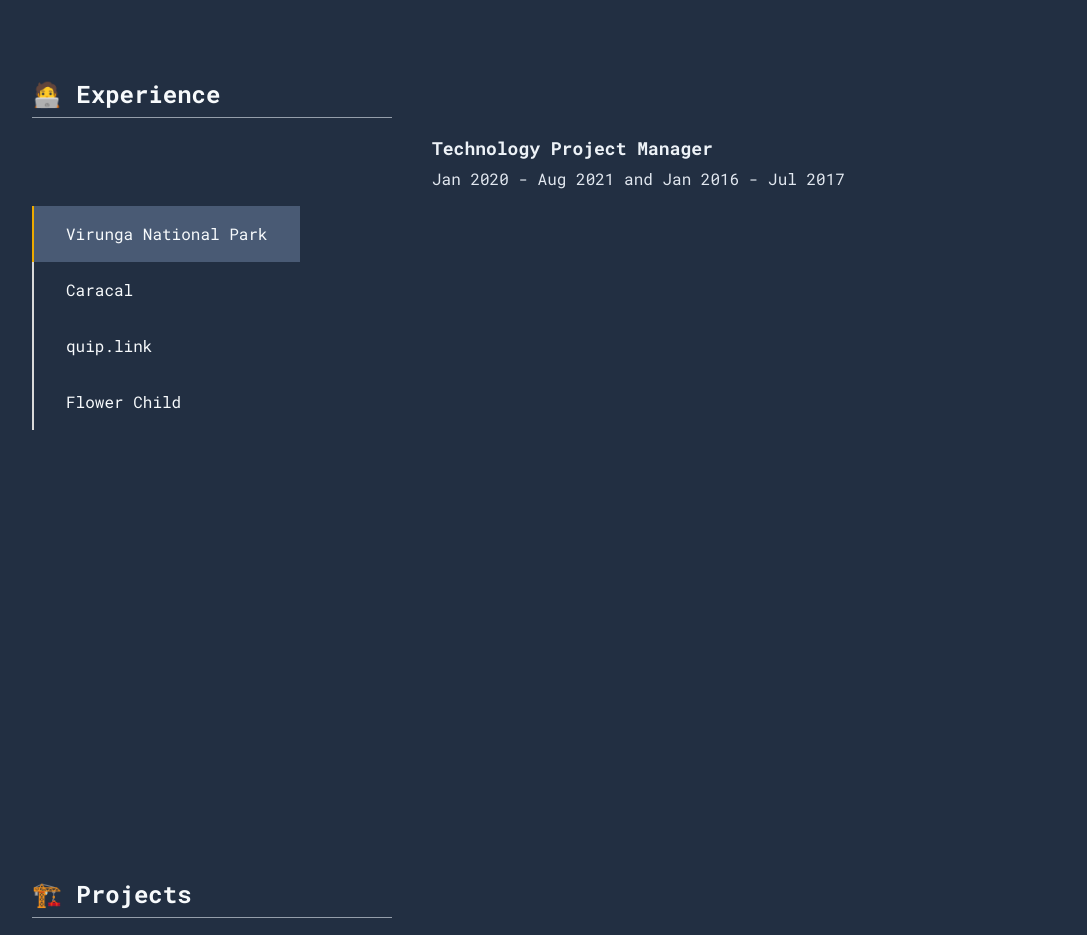
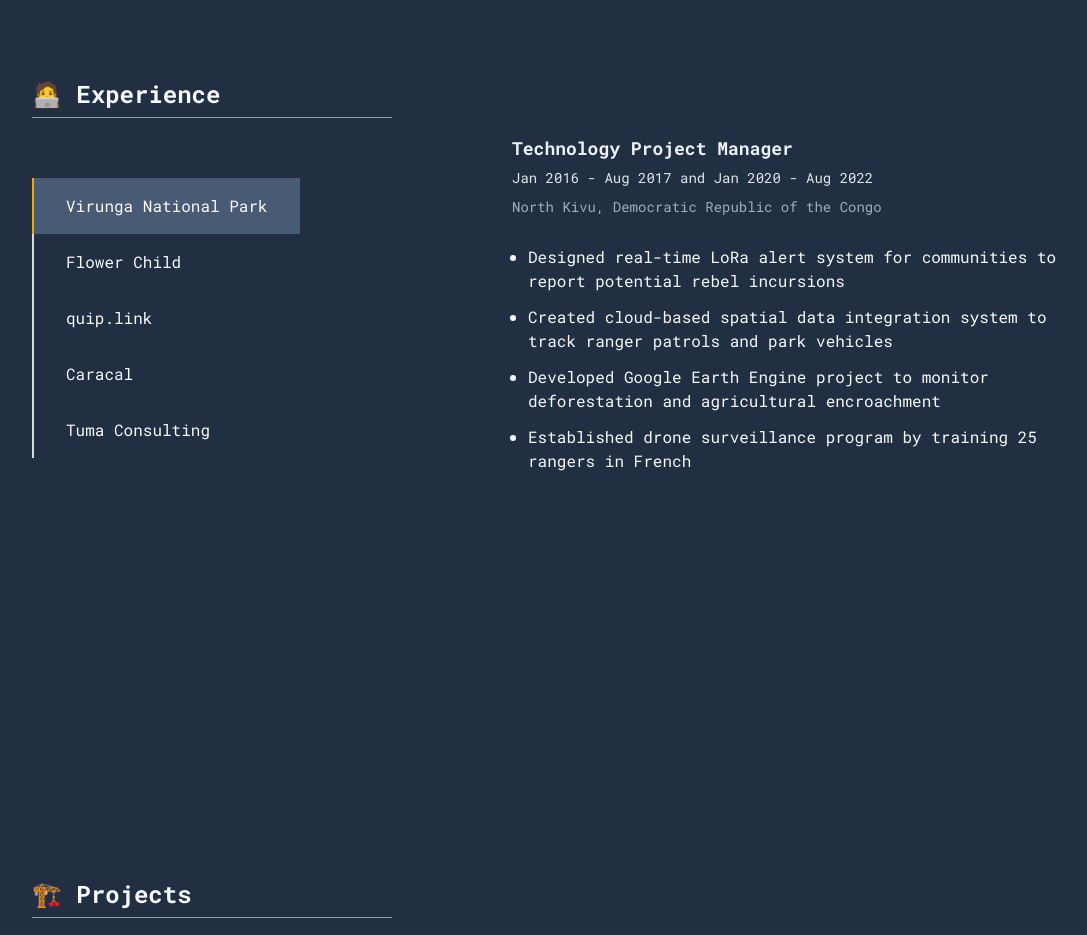
Before and after one commit to caseyslaught/casey-slaught-new-site, a Next.js app: page / in a window 1280 px wide. Shown: the part 1520-2455 px from the top of the page, without its empty margins (68-1155 px from the left). Built offline with nearby package versions, Linux system fonts and the light colour scheme.

Commit message:
updated experiences layout and text

```diff
--- a/components/ExperienceSection/index.tsx
+++ b/components/ExperienceSection/index.tsx
@@ -1,5 +1,14 @@
 import React, { useState } from "react";
-import { Divider, Flex, Heading, Stack, Text, VStack } from "@chakra-ui/react";
+import {
+  Divider,
+  Flex,
+  Heading,
+  ListItem,
+  Stack,
+  Text,
+  VStack,
+  UnorderedList,
+} from "@chakra-ui/react";
 
 interface Props {}
 
@@ -40,7 +49,7 @@
             align={["center", "center", "flex-start"]}
             justify="flex-start"
             w={["calc(100vw - 12px)", "calc(100vw - 12px)", "100%"]}
-            maxW={["none", "none", "400px"]}
+            maxW={["none", "none", "480px"]}
             spacing={0}
             overflowX="scroll"
           >
@@ -51,6 +60,8 @@
                 px={["1em", "1em", "2em"]}
                 py="1em"
                 w={["auto", "auto", "268px"]}
+                flex={1}
+                justify={["center", "center", "flex-start"]}
                 cursor="pointer"
                 borderLeft={["none", "none", "2px solid"]}
                 borderBottom={["2px solid", "2px solid", "none"]}
@@ -66,19 +77,33 @@
               </Flex>
             ))}
           </Stack>
+
           <VStack
             align="flex-start"
             h="360px"
             flex={["", "", 1]}
             w={["100%", "100%", "auto"]}
+            maxW="560px"
             mt={["20px", "20px", "0px"]}
           >
             <Heading fontSize="lg" color="gray.100">
               {jobs[selectedJob].role}
             </Heading>
-            <Text fontSize="md" color="gray.200">
+            <Text fontSize="sm" color="gray.200">
               {jobs[selectedJob].dateRange}
             </Text>
+            <Text fontSize="sm" color="gray.400">
+              {jobs[selectedJob].location}
+            </Text>
+            <UnorderedList
+              spacing={3}
+              listStylePosition={["inside", "inside", "outside"]}
+              pt="20px"
+            >
+              {jobs[selectedJob].points.map((point) => (
+                <ListItem key={point}>{point}</ListItem>
+              ))}
+            </UnorderedList>
           </VStack>
         </Flex>
       </Flex>
@@ -90,6 +115,7 @@
   [name: string]: {
     role: string;
     dateRange: string;
+    location: string;
     points: string[];
   };
 }
@@ -97,42 +123,53 @@
 const jobs: JobType = {
   "Virunga National Park": {
     role: "Technology Project Manager",
-    dateRange: "Jan 2020 - Aug 2021 and Jan 2016 - Jul 2017",
+    dateRange: "Jan 2016 - Aug 2017 and Jan 2020 - Aug 2022",
+    location: "North Kivu, Democratic Republic of the Congo",
     points: [
-      "Worked within security dept. to develop data automation and spatial viz. tools",
-      "Developed LoRaWAN alert system, frontend dashboard, and SMS integration for communities threatened by the ADF rebel group",
-      "Established drone surveillance program using low-cost models; trained over 25 rangers in French",
-      "Created Google Earth Engine land cover assessment applications to monitor deforestation and burn areas in near real time",
+      "Designed real-time LoRa alert system for communities to report potential rebel incursions",
+      "Created cloud-based spatial data integration system to track ranger patrols and park vehicles",
+      "Developed Google Earth Engine project to monitor deforestation and agricultural encroachment",
+      "Established drone surveillance program by training 25 rangers in French",
+    ],
+  },
+  "Flower Child": {
+    role: "Founder / Operations Manager",
+    dateRange: "Apr 2020 - June 2021",
+    location: "Kigali, Rwanda",
+    points: [
+      "Founded a plant shop that works with small-scale plant nurseries, potters, and visual artists, highlighting native species and local art forms",
+      "Training a staff of 3 to handle all aspects of the company, from procurement and preparation, to sales and delivery",
+      "Injected over $12,000 into artisinal craftspeople and plant nurseries in the first year of operation",
+    ],
+  },
+  "quip.link": {
+    role: "Co-Founder / Software Engineer",
+    dateRange: "Jan 2018 - Apr 2020",
+    location: "Kigali, Rwanda",
+    points: [
+      "Founded and designed platform that links informal hardware shops with institutional buyers to reduce inefficiencies in the market",
+      "Developed an online marketplace for heavy machinery that featured over 200 items from East Africa",
+      "Engineered an authenticated backend system, cloud architecture, relational database, and GIS-powered onboarding process",
     ],
   },
   Caracal: {
     role: "Founder / Software Engineer",
-    dateRange: "Jan 2018 - Mar 2019",
+    dateRange: "January 2019 - December 2019",
+    location: "Kigali, Rwanda",
     points: [
-      "Developed a web app to help users find and share outdoor activities",
-      "Built a REST API with Node.js and Express",
-      "Created a React frontend with Redux state management",
-      "Implemented a PostgreSQL database with Sequelize ORM",
+      "Designed and implemented geospatial data automation tool for protected areas to connect wildlife tracking collars with GIS platforms",
+      "Received a Early Career grant from the National Geographic Society to cover development costs",
+      "Managed a team of 2 remote programmers in the design and implementation of new features",
     ],
   },
-  "quip.link": {
-    role: "Co-Founder / Software Engineer",
-    dateRange: "Jan 2018 - Mar 2019",
+  "Tuma Consulting": {
+    role: "Softare Consultant",
+    dateRange: "Sep 2017 - Jun 2018",
+    location: "Kigali, Rwanda",
     points: [
-      "Developed a web app to help users find and share outdoor activities",
-      "Built a REST API with Node.js and Express",
-      "Created a React frontend with Redux state management",
-      "Implemented a PostgreSQL database with Sequelize ORM",
-    ],
-  },
-  "Flower Child": {
-    role: "Founder / Operations Manager",
-    dateRange: "Jan 2020 - June 2021",
-    points: [
-      "Developed a web app to help users find and share outdoor activities",
-      "Built a REST API with Node.js and Express",
-      "Created a React frontend with Redux state management",
-      "Implemented a PostgreSQL database with Sequelize ORM",
+      "Founded technology consulting firm that specializes in data visualization and geospatial analysis",
+      "Developed a web-based platform for the Rwanda Development Board to track foreign investments in the country",
+      "Worked with Impact Hub Kigali on several Design Thinking workshops with local tech entrepreneurs",
     ],
   },
 };
```
